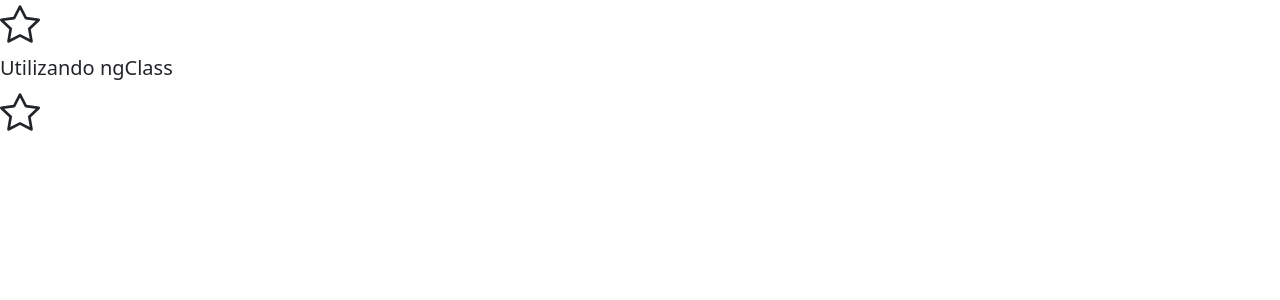
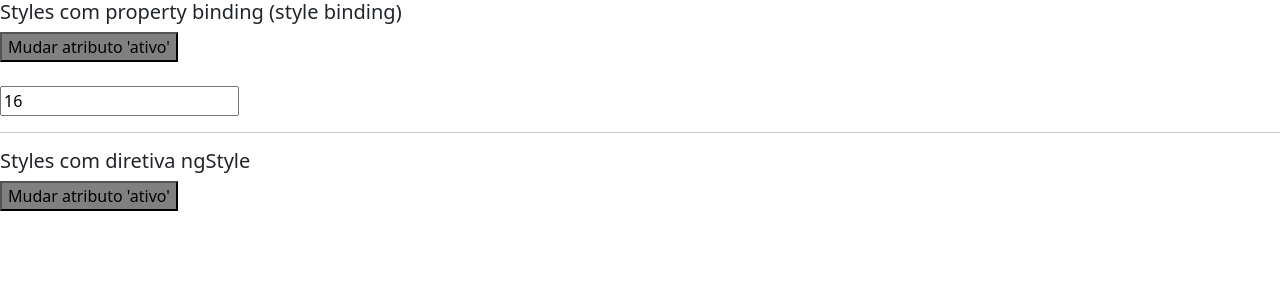
Before and after one commit to uandersonferreira/curso-angular, an Angular app in the folder angular-loiane/diretivas/: page / in a window 1280 px wide. Shown: the top 300 px of the page. Built offline with nearby package versions, Linux system fonts and the light colour scheme.

Commit message:
diretiva ngStyle

```diff
--- a/angular-loiane/diretivas/src/app/app.component.html
+++ b/angular-loiane/diretivas/src/app/app.component.html
@@ -1,6 +1,6 @@
 <!--<app-diretiva-ngif></app-diretiva-ngif>-->
 <!--<app-diretiva-ngswitch></app-diretiva-ngswitch>-->
 <!--<app-diretiva-ng-for></app-diretiva-ng-for>-->
-<app-diretiva-ngclass></app-diretiva-ngclass>
-
+<!--<app-diretiva-ngclass></app-diretiva-ngclass>-->
+<app-diretiva-ngstyle></app-diretiva-ngstyle>
 <router-outlet></router-outlet>
--- a/angular-loiane/diretivas/src/app/app.module.ts
+++ b/angular-loiane/diretivas/src/app/app.module.ts
@@ -10,6 +10,8 @@ import { TesteSassComponent } from './teste-sass/teste-sass.component';
 import { DiretivaNgswitchComponent } from './diretiva-ngswitch/diretiva-ngswitch.component';
 import { DiretivaNgForComponent } from './diretiva-ng-for/diretiva-ng-for.component';
 import { DiretivaNgclassComponent } from './diretiva-ngclass/diretiva-ngclass.component';
+import { DiretivaNgstyleComponent } from './diretiva-ngstyle/diretiva-ngstyle.component';
+import {FormsModule} from "@angular/forms";
 @NgModule({
   declarations: [
     AppComponent,
@@ -20,10 +22,12 @@ import { DiretivaNgclassComponent } from './diretiva-ngclass/diretiva-ngclass.co
     DiretivaNgswitchComponent,
     DiretivaNgForComponent,
     DiretivaNgclassComponent,
+    DiretivaNgstyleComponent,
   ],
   imports: [
     BrowserModule,
-    AppRoutingModule
+    AppRoutingModule,
+    FormsModule
   ],
   providers: [],
   bootstrap: [AppComponent]
--- /dev/null
+++ b/angular-loiane/diretivas/src/app/diretiva-ngstyle/diretiva-ngstyle.component.html
@@ -0,0 +1,27 @@
+<h5>Styles com property binding (style binding)</h5>
+<button
+  [style.background-color]="ativo ? 'blue' : 'gray'"
+  [style.color]="ativo ? 'white' : 'black'"
+  [style.font-weight]="ativo ? 'bold' : 'normal'"
+  [style.font-size]="tamanhoFonte + 'px'"
+  (click)="mudarAtivo()"
+>
+  Mudar atributo 'ativo'
+</button>
+
+<br><br>
+<input type="text" [(ngModel)]="tamanhoFonte">
+
+<hr>
+
+<h5>Styles com diretiva ngStyle</h5>
+<button
+  [ngStyle]="{
+    'background-color': (ativo ? 'blue' : 'gray'),
+    'color': (ativo ? 'white' : 'black'),
+    'font-weight': (ativo ? 'bold' : 'normal'),
+    'font-size': (tamanhoFonte + 'px')
+}" (click)="mudarAtivo()"
+>
+  Mudar atributo 'ativo'
+</button>
--- /dev/null
+++ b/angular-loiane/diretivas/src/app/diretiva-ngstyle/diretiva-ngstyle.component.ts
@@ -0,0 +1,15 @@
+import { Component } from '@angular/core';
+
+@Component({
+  selector: 'app-diretiva-ngstyle',
+  templateUrl: './diretiva-ngstyle.component.html',
+  styleUrls: ['./diretiva-ngstyle.component.css']
+})
+export class DiretivaNgstyleComponent {
+  ativo: boolean = false;
+  tamanhoFonte: number = 16;
+
+  mudarAtivo(){
+    this.ativo = !this.ativo;
+  }
+}
```
Also changed, not shown: angular-loiane/diretivas/src/app/diretiva-ngstyle/diretiva-ngstyle.component.css (added), 1 other file (tests, documents, lock files or other folders).
